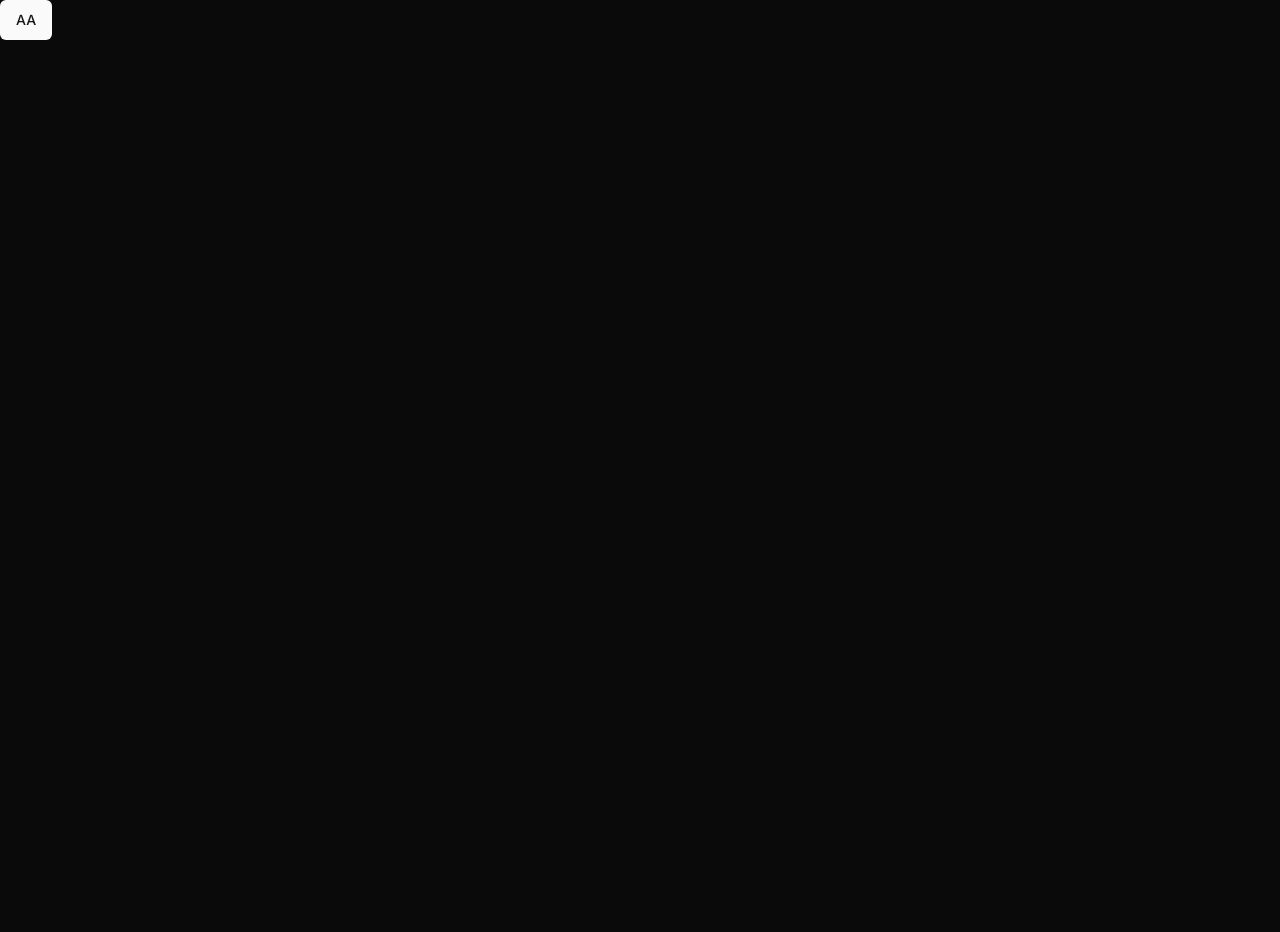
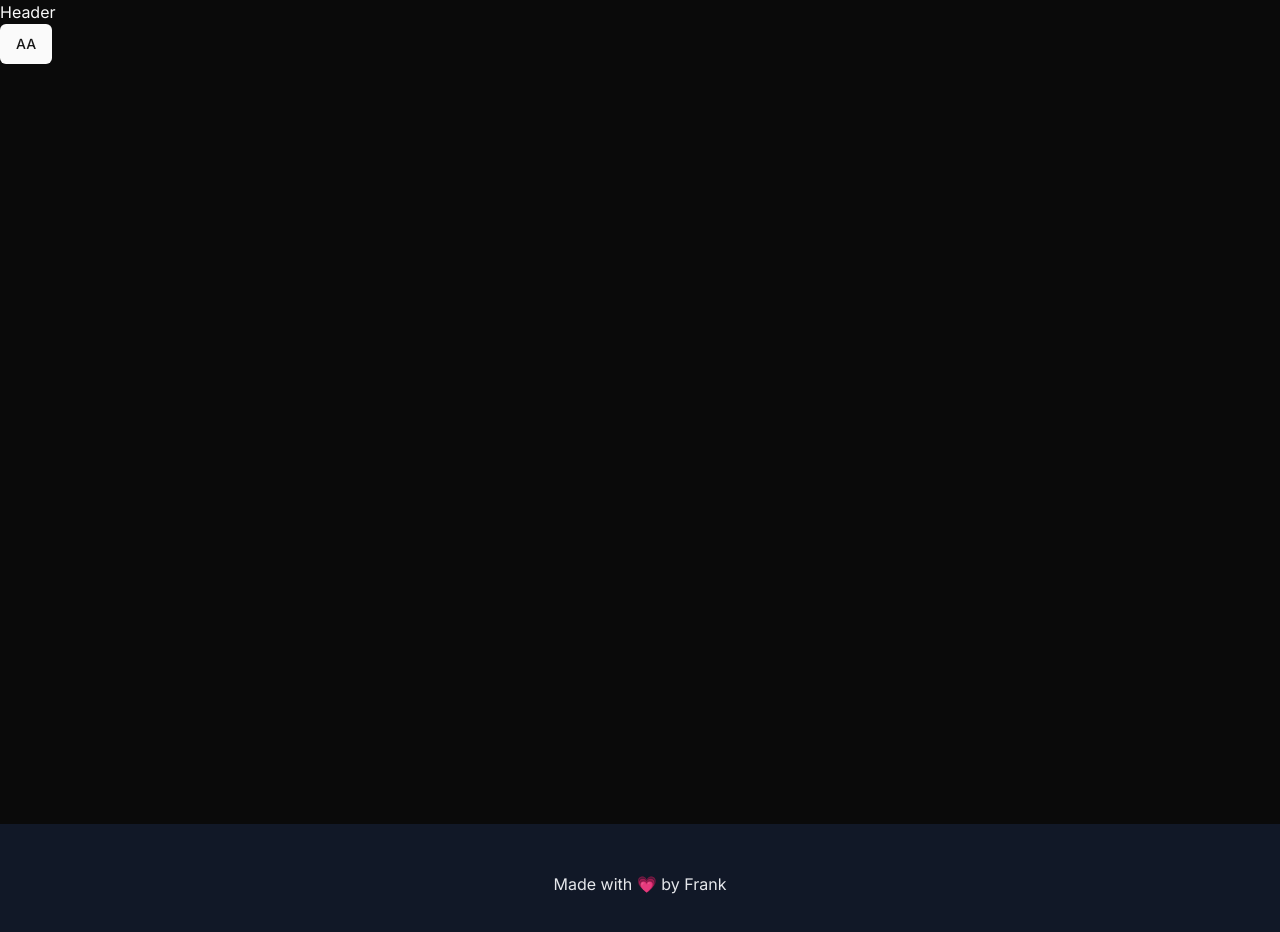
Before and after one commit to zhe-student-tafesa/React-JS-Jira-Clone, a Next.js app: page / in a window 1280 px wide. Shown: the top 932 px of the page. Before the commit the page ends 800 px from the top, so only its background shows below. Built offline with nearby package versions, Linux system fonts and the light colour scheme.

Commit message:
1. Done: layout

```diff
--- a/app/layout.js
+++ b/app/layout.js
@@ -1,4 +1,5 @@
 
+import Header from "@/components/header/header";
 import "./globals.css";
 import { ThemeProvider } from "@/components/theme-provider"
 import {Inter} from "next/font/google"
@@ -21,7 +22,17 @@
           attribute="class"
           defaultTheme="dark"
         >
-          {children}
+          {/* header */}
+          <Header/>
+          <main className="min-h-screen">
+            {children}
+          </main>
+          {/* footer */}
+          <footer className="bg-gray-900 py-12">
+            <div className="container mx-auto px-4 text-center text-gray-200">
+              <p>Made with 💗 by Frank</p>
+            </div>
+          </footer>
         </ThemeProvider>
 
       </body>
--- /dev/null
+++ b/components/header/header.jsx
@@ -0,0 +1,9 @@
+import React from 'react'
+
+const Header = () => {
+  return (
+    <div>Header</div>
+  )
+}
+
+export default Header
```
